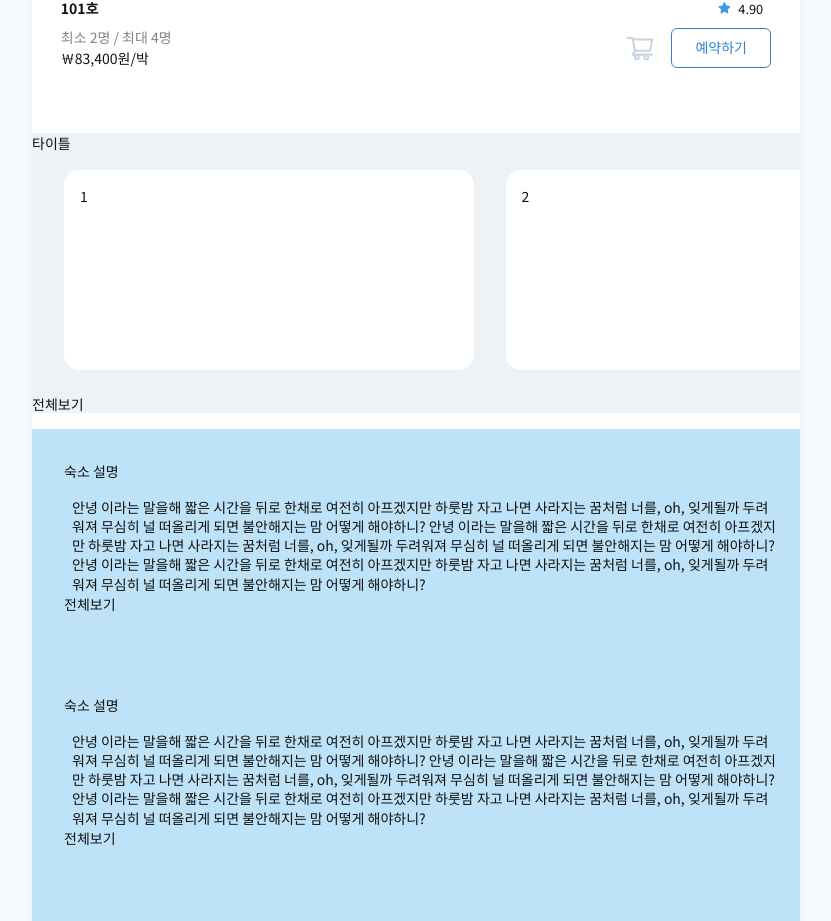
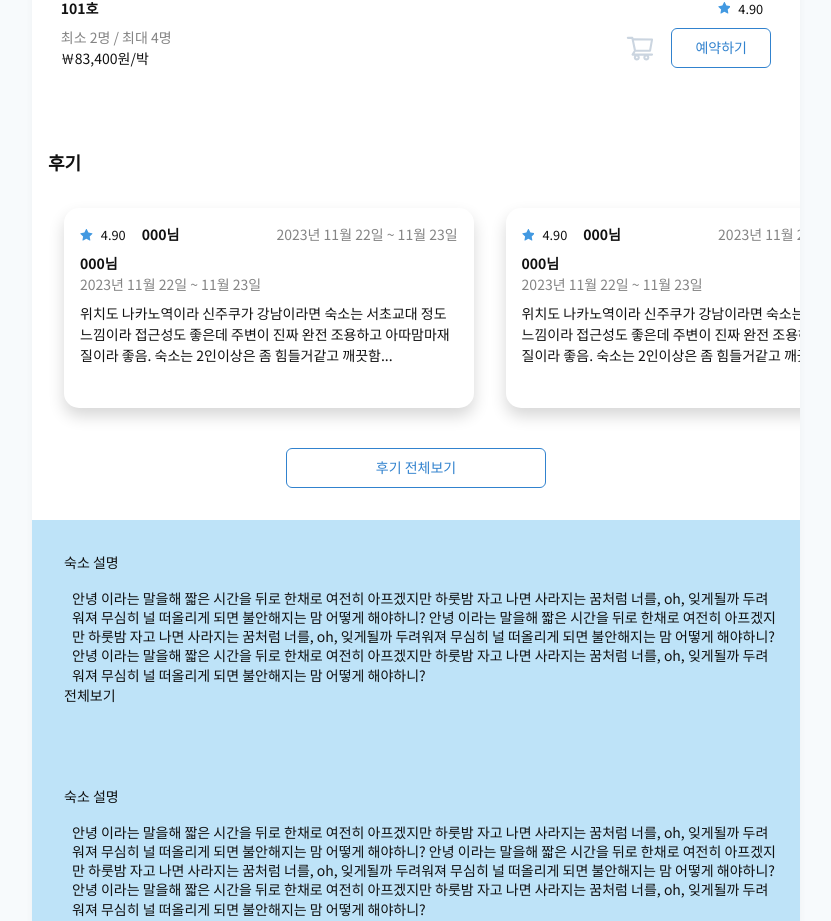
Before and after one commit to TeamOHJO/Frontend, a React (Vite) app: page /accommodation/1 in a window 1280 px wide. Shown: the part 2692-3613 px from the top of the page, without its empty margins (224-1055 px from the left). Built offline with nearby package versions, Linux system fonts and the light colour scheme; a web font is replaced by a local one.

Commit message:
design: AccommodationReview 컴포넌트 디자인

```diff
--- a/src/pages/Accommodation/AccommodationReview.tsx
+++ b/src/pages/Accommodation/AccommodationReview.tsx
@@ -1,34 +1,45 @@
 import styled from '@emotion/styled';
-import { theme } from '../../styles/theme';
+import { Heading, Button } from '@chakra-ui/react';
+import AccommodationReviewItem from './AccommodationReviewItem';
 
 function AccommodationReview() {
   const array: number[] = [1, 2, 3, 4, 5];
 
   return (
-    <AccommodationReviewWrapper>
-      타이틀
-      <AccommodationReviewItemsContainer>
-        <AccommodationReviewItemsWrapper>
+    <StyledAccommodationReviewWrapper>
+      <StyledAccommodationReviewTitle>
+        <Heading as="h4" size="lg">
+          후기
+        </Heading>
+      </StyledAccommodationReviewTitle>
+      <StyledAccommodationReviewItemsContainer>
+        <StyledAccommodationReviewItemsWrapper>
           {array.map((i: number) => (
-            <AccommodationReviewItem key={i}>{i}</AccommodationReviewItem>
+            <AccommodationReviewItem key={i} />
           ))}
-        </AccommodationReviewItemsWrapper>
-      </AccommodationReviewItemsContainer>
-      전체보기
-    </AccommodationReviewWrapper>
+        </StyledAccommodationReviewItemsWrapper>
+      </StyledAccommodationReviewItemsContainer>
+      <StyledAccommodationReviewMoreBtnWrapper>
+        <Button
+          variant="blue"
+          size="lg"
+          style={{ width: '260px', height: '40px' }}
+        >
+          후기 전체보기
+        </Button>
+      </StyledAccommodationReviewMoreBtnWrapper>
+    </StyledAccommodationReviewWrapper>
   );
 }
 
 export default AccommodationReview;
 
-const AccommodationReviewWrapper = styled.div`
+const StyledAccommodationReviewWrapper = styled.div`
   width: 100%;
-  height: 280px;
   overflow: hidden;
-  background-color: ${theme.colors.gray100};
 `;
 
-const AccommodationReviewItemsContainer = styled.div`
+const StyledAccommodationReviewItemsContainer = styled.div`
   width: 100%;
   height: 240px;
 
@@ -36,7 +47,7 @@ const AccommodationReviewItemsContainer = styled.div`
   overflow-x: scroll;
 `;
 
-const AccommodationReviewItemsWrapper = styled.div`
+const StyledAccommodationReviewItemsWrapper = styled.div`
   width: 300%;
   height: 220px;
 
@@ -44,15 +55,13 @@ const AccommodationReviewItemsWrapper = styled.div`
   flex-wrap: nowrap;
 `;
 
-const AccommodationReviewItem = styled.div`
-  width: 50%;
-  min-width: 350px;
-  height: 200px;
+const StyledAccommodationReviewTitle = styled.div`
+  padding: 1rem;
+`;
 
-  border-radius: 15px;
-
-  margin: 1rem;
+const StyledAccommodationReviewMoreBtnWrapper = styled.div`
   padding: 1rem;
-
-  background-color: ${theme.colors.white};
+  display: flex;
+  justify-content: center;
+  align-items: center;
 `;
--- /dev/null
+++ b/src/pages/Accommodation/AccommodationReviewItem.tsx
@@ -0,0 +1,86 @@
+import styled from '@emotion/styled';
+import { StarFilled } from '@ant-design/icons';
+import { Heading, Text } from '@chakra-ui/react';
+import { theme } from '../../styles/theme';
+
+function AccommodationReviewItem() {
+  return (
+    <StyledAccommodationReviewItemWrapper>
+      <StyledAccommodationReviewItemTop>
+        <StyledAccommodationReviewItemTopLeft>
+          <div>
+            <StarFilled
+              style={{ color: `${theme.colors.blue400}`, fontSize: '0.8rem' }}
+            />
+            <StyledStarDigit>4.90</StyledStarDigit>
+          </div>
+          <Heading as="h4" size="sm">
+            000님
+          </Heading>
+        </StyledAccommodationReviewItemTopLeft>
+        <Text as="p" size="sm" color="gray.84">
+          2023년 11월 22일 ~ 11월 23일
+        </Text>
+      </StyledAccommodationReviewItemTop>
+      <StyledAccommodationReviewItemTitle>
+        <Heading as="h4" size="sm">
+          000님
+        </Heading>
+        <Text as="p" size="sm" color="gray.84">
+          2023년 11월 22일 ~ 11월 23일
+        </Text>
+      </StyledAccommodationReviewItemTitle>
+      <StyledAccommodationReviewItemContent>
+        <Text as="p" size="sm" color="basic">
+          위치도 나카노역이라 신주쿠가 강남이라면 숙소는 서초교대 정도 느낌이라
+          접근성도 좋은데 주변이 진짜 완전 조용하고 아따맘마재질이라 좋음.
+          숙소는 2인이상은 좀 힘들거같고 깨끗함...
+        </Text>
+      </StyledAccommodationReviewItemContent>
+    </StyledAccommodationReviewItemWrapper>
+  );
+}
+
+export default AccommodationReviewItem;
+
+const StyledAccommodationReviewItemWrapper = styled.div`
+  width: 50%;
+  min-width: 350px;
+  height: 200px;
+
+  border-radius: 15px;
+  box-shadow: ${theme.shadows.shadow2.shadow};
+
+  margin: 1rem;
+  padding: 1rem;
+
+  background-color: ${theme.colors.white};
+`;
+
+const StyledAccommodationReviewItemTop = styled.div`
+  width: 100%;
+  display: flex;
+  justify-content: space-between;
+  align-items: center;
+`;
+
+const StyledAccommodationReviewItemTopLeft = styled.div`
+  display: flex;
+  justify-content: space-between;
+  align-items: center;
+`;
+
+const StyledStarDigit = styled.span`
+  margin-left: 0.5rem;
+  margin-right: 1rem;
+  font-size: 0.8rem;
+`;
+
+const StyledAccommodationReviewItemTitle = styled.div`
+  width: 100%;
+  margin: 0.5rem 0;
+`;
+
+const StyledAccommodationReviewItemContent = styled.div`
+  width: 100%;
+`;
```
